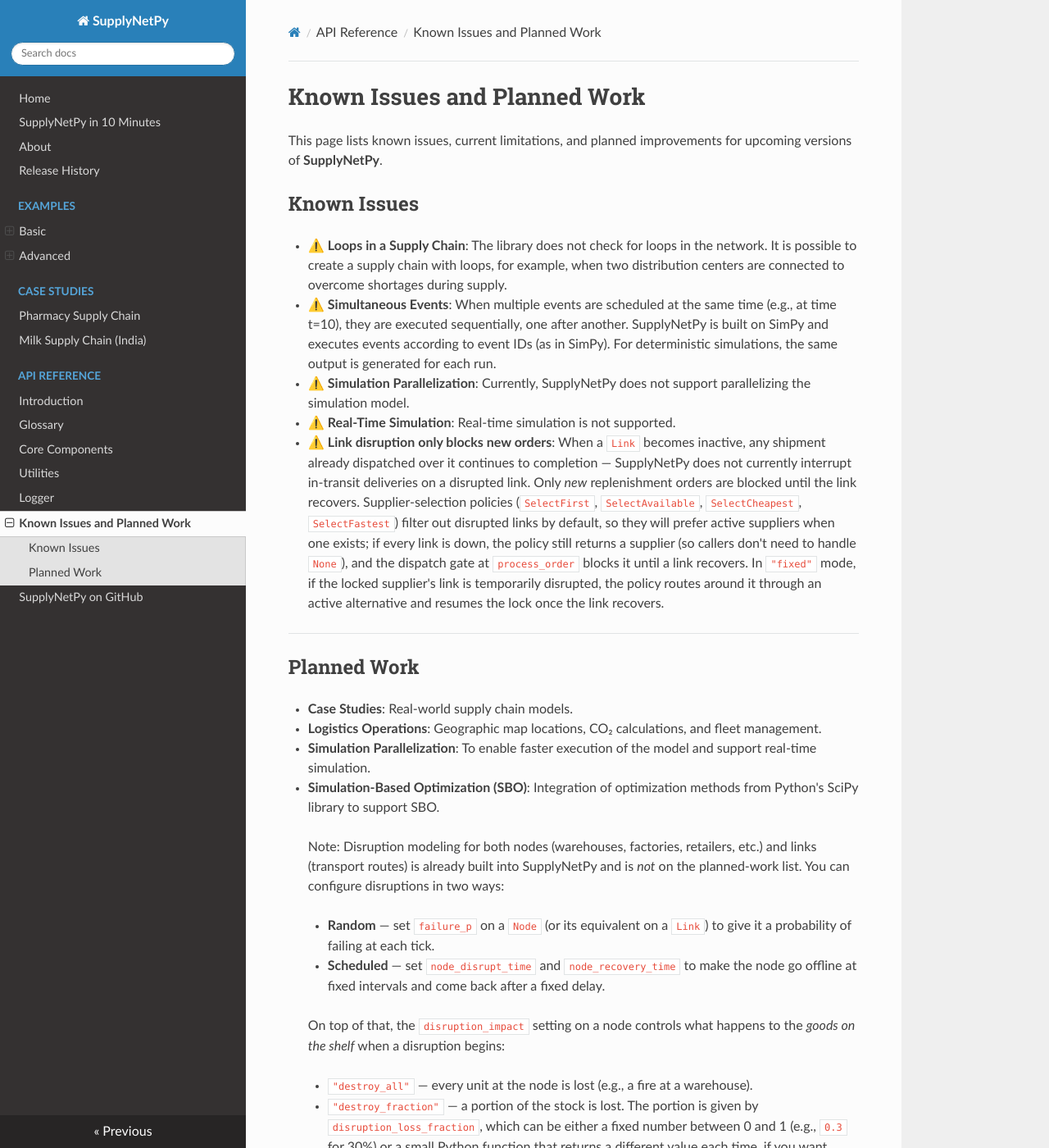
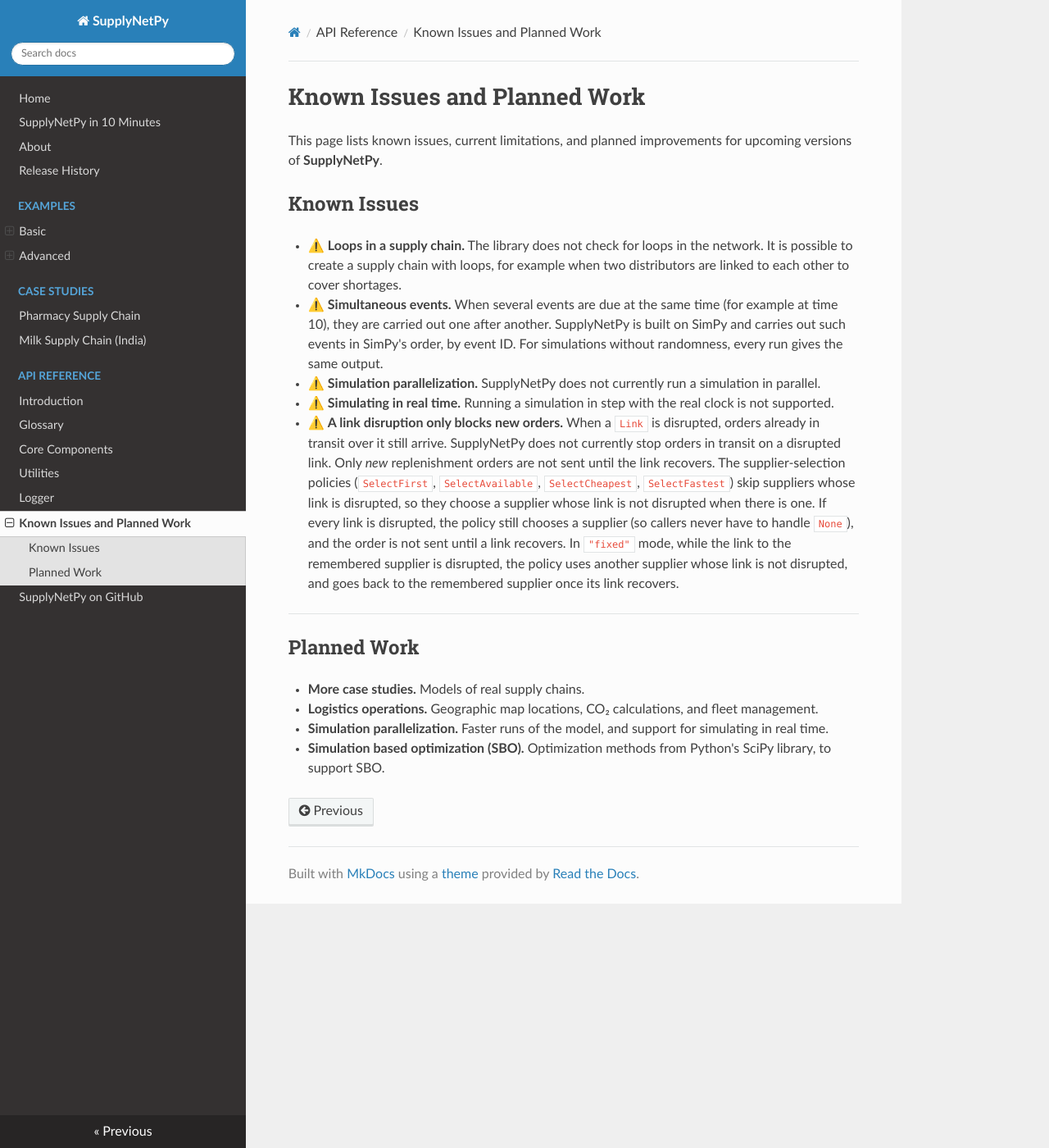
Before and after one commit to SupplyChainSimulation/SupplyNetPy, an MkDocs documentation site: the page built from docs/known-issues.md, in a window 1280 px wide and 1400 px high. Shown: the whole window at 82% size. Built offline with MkDocs 1.6.1, drawn with Linux system fonts in a browser that asks for light colours; nearby versions of some CDN libraries; some of the changed text lies outside the part shown.

Commit message:
Use glossary terms in the docs
Known issues; planned work now lists only planned work.

Co-Authored-By: Claude Opus 5.5 <noreply@anthropic.com>

```diff
--- a/docs/known-issues.md
+++ b/docs/known-issues.md
@@ -5,32 +5,17 @@ This page lists known issues, current limitations, and planned improvements for
 
 ## Known Issues
 
-- ⚠️ **Loops in a Supply Chain**: The library does not check for loops in the network. It is possible to create a supply chain with loops, for example, when two distribution centers are connected to overcome shortages during supply.
-- ⚠️ **Simultaneous Events**: When multiple events are scheduled at the same time (e.g., at time t=10), they are executed sequentially, one after another. SupplyNetPy is built on SimPy and executes events according to event IDs (as in SimPy). For deterministic simulations, the same output is generated for each run.
-- ⚠️ **Simulation Parallelization**: Currently, SupplyNetPy does not support parallelizing the simulation model.
-- ⚠️ **Real-Time Simulation**: Real-time simulation is not supported.
-- ⚠️ **Link disruption only blocks new orders**: When a `Link` becomes inactive, any shipment already dispatched over it continues to completion — SupplyNetPy does not currently interrupt in-transit deliveries on a disrupted link. Only *new* replenishment orders are blocked until the link recovers. Supplier-selection policies (`SelectFirst`, `SelectAvailable`, `SelectCheapest`, `SelectFastest`) filter out disrupted links by default, so they will prefer active suppliers when one exists; if every link is down, the policy still returns a supplier (so callers don't need to handle `None`), and the dispatch gate at `process_order` blocks it until a link recovers. In `"fixed"` mode, if the locked supplier's link is temporarily disrupted, the policy routes around it through an active alternative and resumes the lock once the link recovers.
+* ⚠️ **Loops in a supply chain.** The library does not check for loops in the network. It is possible to create a supply chain with loops, for example when two distributors are linked to each other to cover shortages.
+* ⚠️ **Simultaneous events.** When several events are due at the same time (for example at time 10), they are carried out one after another. SupplyNetPy is built on SimPy and carries out such events in SimPy's order, by event ID. For simulations without randomness, every run gives the same output.
+* ⚠️ **Simulation parallelization.** SupplyNetPy does not currently run a simulation in parallel.
+* ⚠️ **Simulating in real time.** Running a simulation in step with the real clock is not supported.
+* ⚠️ **A link disruption only blocks new orders.** When a `Link` is disrupted, orders already in transit over it still arrive. SupplyNetPy does not currently stop orders in transit on a disrupted link. Only *new* replenishment orders are not sent until the link recovers. The supplier-selection policies (`SelectFirst`, `SelectAvailable`, `SelectCheapest`, `SelectFastest`) skip suppliers whose link is disrupted, so they choose a supplier whose link is not disrupted when there is one. If every link is disrupted, the policy still chooses a supplier (so callers never have to handle `None`), and the order is not sent until a link recovers. In `"fixed"` mode, while the link to the remembered supplier is disrupted, the policy uses another supplier whose link is not disrupted, and goes back to the remembered supplier once its link recovers.
 
 ---
 
 ## Planned Work
 
-- **Case Studies**: Real-world supply chain models.
-- **Logistics Operations**: Geographic map locations, CO₂ calculations, and fleet management.
-- **Simulation Parallelization**: To enable faster execution of the model and support real-time simulation.
-- **Simulation-Based Optimization (SBO)**: Integration of optimization methods from Python's SciPy library to support SBO.
-
-> Note: Disruption modeling for both nodes (warehouses, factories, retailers, etc.) and links (transport routes) is already built into SupplyNetPy and is *not* on the planned-work list. You can configure disruptions in two ways:
->
-> - **Random** — set `failure_p` on a `Node` (or its equivalent on a `Link`) to give it a probability of failing at each tick.
-> - **Scheduled** — set `node_disrupt_time` and `node_recovery_time` to make the node go offline at fixed intervals and come back after a fixed delay.
->
-> On top of that, the `disruption_impact` setting on a node controls what happens to the *goods on the shelf* when a disruption begins:
->
-> - `"destroy_all"` — every unit at the node is lost (e.g., a fire at a warehouse).
-> - `"destroy_fraction"` — a portion of the stock is lost. The portion is given by `disruption_loss_fraction`, which can be either a fixed number between 0 and 1 (e.g., `0.3` for 30%) or a small Python function that returns a different value each time, if you want randomized losses.
-> - A custom Python function — for any other rule (contamination of certain batches, partial spoilage, capacity damage, etc.).
->
-> The amount destroyed and its monetary value are recorded automatically as `node.stats.destroyed_qty` and `node.stats.destroyed_value`, and the value is subtracted from profit, so the financial impact appears in the simulation results without any extra bookkeeping.
->
-> If you want repeatable simulation runs (for example, to compare two policies fairly under the *same* sequence of random failures), either pass an `rng` argument when you create a node or link, or call `scm.set_seed(n)` once before building the network.
+* **More case studies.** Models of real supply chains.
+* **Logistics operations.** Geographic map locations, CO₂ calculations, and fleet management.
+* **Simulation parallelization.** Faster runs of the model, and support for simulating in real time.
+* **Simulation based optimization (SBO).** Optimization methods from Python's SciPy library, to support SBO.
```
